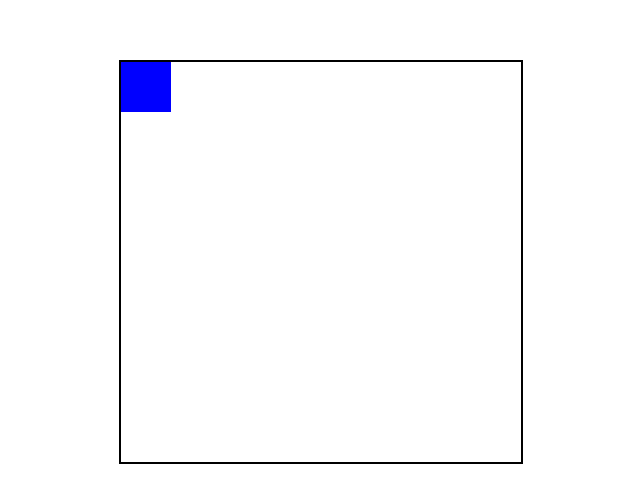
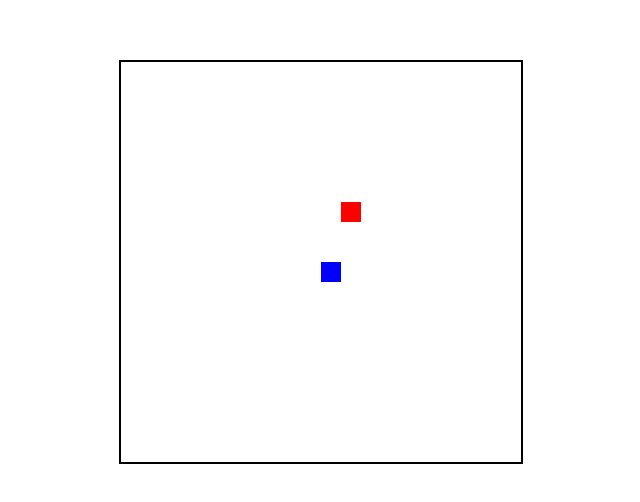
Before and after one commit to YoloGoloSolo/funy-game, a plain HTML site: page index.html in a window 1280 px wide. Shown: the part 138-640 px from the top of the page, without its empty margins (319-959 px from the left). Drawn offline with Linux system fonts and the light colour scheme.

Commit message:
Update index.html

```diff
--- a/index.html
+++ b/index.html
@@ -3,9 +3,8 @@
 <head>
     <meta charset="UTF-8">
     <meta name="viewport" content="width=device-width, initial-scale=1.0">
-    <title>Simple HTML Game</title>
+    <title>Google Snake Game</title>
     <style>
-        /* Add your styling here */
         body {
             display: flex;
             align-items: center;
@@ -13,61 +12,120 @@
             height: 100vh;
             margin: 0;
         }
-        #game-container {
-            position: relative;
-            width: 400px;
-            height: 400px;
+        canvas {
             border: 2px solid #000;
-        }
-        #player {
-            position: absolute;
-            width: 50px;
-            height: 50px;
-            background-color: #00f;
         }
     </style>
 </head>
 <body>
 
-<div id="game-container">
-    <div id="player"></div>
-</div>
+<canvas id="snakeCanvas" width="400" height="400"></canvas>
 
 <script>
-    // Add your JavaScript code here
-    const player = document.getElementById('player');
+    const canvas = document.getElementById("snakeCanvas");
+    const ctx = canvas.getContext("2d");
 
-    document.addEventListener('keydown', function (event) {
-        movePlayer(event.key);
+    const gridSize = 20;
+    let snake = [{ x: 10, y: 10 }];
+    let food = { x: 15, y: 15 };
+    let direction = "right";
+
+    function draw() {
+        // Clear the canvas
+        ctx.clearRect(0, 0, canvas.width, canvas.height);
+
+        // Draw the snake
+        ctx.fillStyle = "#00f";
+        snake.forEach(segment => {
+            ctx.fillRect(segment.x * gridSize, segment.y * gridSize, gridSize, gridSize);
         });
 
-    function movePlayer(direction) {
-        const playerPosition = player.getBoundingClientRect();
-        const gameContainer = document.getElementById('game-container').getBoundingClientRect();
+        // Draw the food
+        ctx.fillStyle = "#f00";
+        ctx.fillRect(food.x * gridSize, food.y * gridSize, gridSize, gridSize);
+    }
 
+    function update() {
+        // Move the snake
+        const head = Object.assign({}, snake[0]); // Create a new object to avoid reference issues
         switch (direction) {
-            case 'ArrowUp':
-                if (playerPosition.top > gameContainer.top) {
-                    player.style.top = playerPosition.top - 10 + 'px';
-                }
+            case "up":
+                head.y--;
                 break;
-            case 'ArrowDown':
-                if (playerPosition.bottom < gameContainer.bottom) {
-                    player.style.top = playerPosition.top + 10 + 'px';
-                }
+            case "down":
+                head.y++;
                 break;
-            case 'ArrowLeft':
-                if (playerPosition.left > gameContainer.left) {
-                    player.style.left = playerPosition.left - 10 + 'px';
-                }
+            case "left":
+                head.x--;
                 break;
-            case 'ArrowRight':
-                if (playerPosition.right < gameContainer.right) {
-                    player.style.left = playerPosition.left + 10 + 'px';
-                }
+            case "right":
+                head.x++;
                 break;
         }
+
+        // Check for collisions with walls or itself
+        if (
+            head.x < 0 ||
+            head.x >= canvas.width / gridSize ||
+            head.y < 0 ||
+            head.y >= canvas.height / gridSize ||
+            snake.some(segment => segment.x === head.x && segment.y === head.y)
+        ) {
+            alert("Game Over!");
+            resetGame();
+            return;
         }
+
+        // Check for collisions with food
+        if (head.x === food.x && head.y === food.y) {
+            // Snake ate the food
+            snake.unshift({ x: food.x, y: food.y });
+            generateFood();
+        } else {
+            // Move the snake
+            snake.unshift(head);
+            snake.pop();
+        }
+    }
+
+    function generateFood() {
+        food = {
+            x: Math.floor(Math.random() * (canvas.width / gridSize)),
+            y: Math.floor(Math.random() * (canvas.height / gridSize))
+        };
+    }
+
+    function resetGame() {
+        snake = [{ x: 10, y: 10 }];
+        direction = "right";
+        generateFood();
+    }
+
+    document.addEventListener("keydown", function (event) {
+        switch (event.key) {
+            case "ArrowUp":
+                if (direction !== "down") direction = "up";
+                break;
+            case "ArrowDown":
+                if (direction !== "up") direction = "down";
+                break;
+            case "ArrowLeft":
+                if (direction !== "right") direction = "left";
+                break;
+            case "ArrowRight":
+                if (direction !== "left") direction = "right";
+                break;
+        }
+    });
+
+    function gameLoop() {
+        draw();
+        update();
+        requestAnimationFrame(gameLoop);
+    }
+
+    resetGame();
+    gameLoop();
 </script>
 
 </body>
```
Lines whose indentation alone changed are shown as unchanged.
